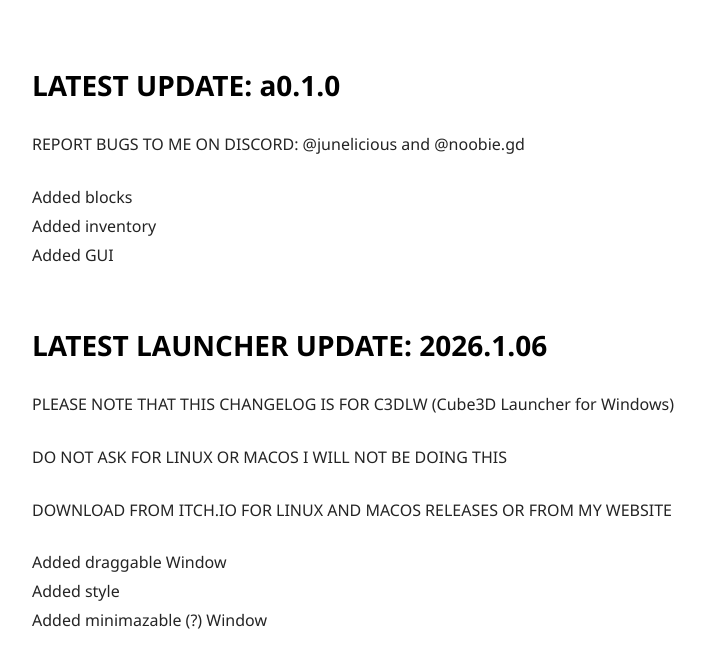
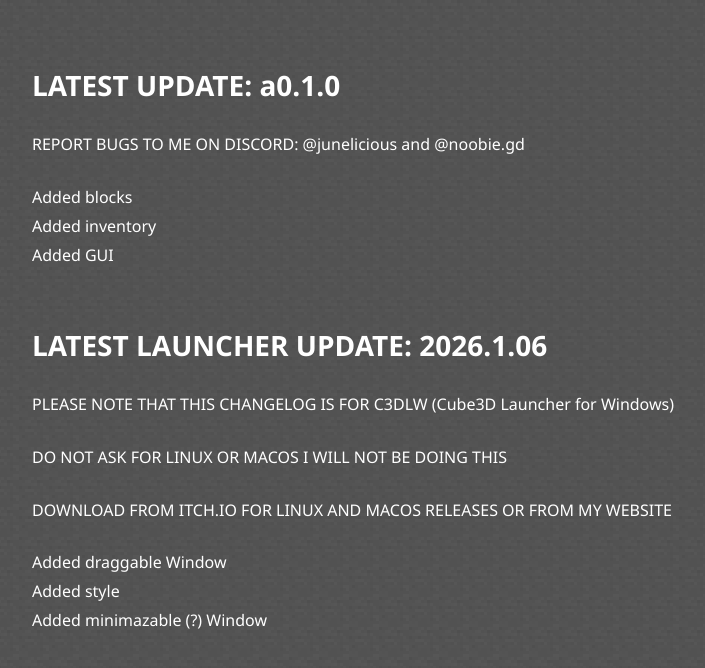
Before and after one commit to AveryLIVE/averylive.github.io, a plain HTML site: page c3d/whats-new.html in a window 1280 px wide. Shown: the whole page, without its empty margins (158-863 px from the left). Drawn offline with Linux system fonts and the light colour scheme.

Commit message:
2026.1.06

```diff
--- a/c3d/style.css
+++ b/c3d/style.css
@@ -1,15 +1,16 @@
 body {
     font-family: 'Segoe UI', -apple-system, BlinkMacSystemFont, 'Roboto', 'Helvetica Neue', sans-serif;
     line-height: 1.8;
-    color: #242424;
+    color: #ffffff;
     max-width: 900px;
     margin: 60px auto;
     padding: 0 40px;
-    background-color: #ffffff;
+    background-image: url('stone.png');
+    background-repeat: repeat;
 }
 
 h1 {
-    color: #000000;
+    color: #ffffff;
     font-weight: 700;
     font-size: 28px;
     margin-top: 50px;
```
Also changed, not shown: c3d/stone.png (added).
